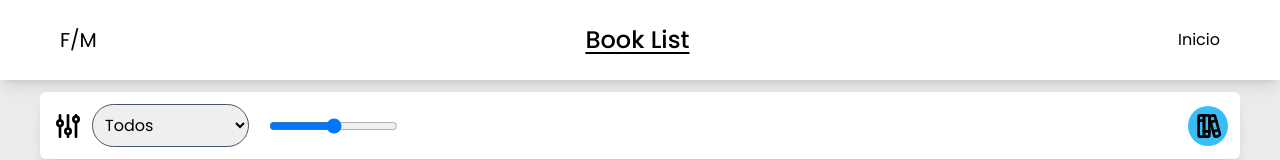
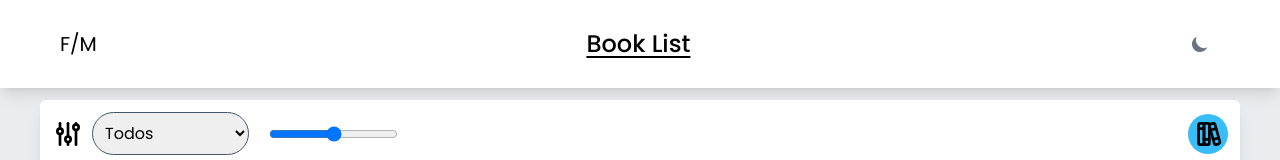
Before and after one commit to F4briMD/Books-list-v1, a React (Vite) app: page / in a window 1280 px wide. Shown: the top 160 px of the page. Built offline with nearby package versions, Linux system fonts and the light colour scheme.

Commit message:
darkmode

```diff
--- a/package.json
+++ b/package.json
@@ -10,6 +10,7 @@
     "preview": "vite preview"
   },
   "dependencies": {
+    "flowbite-react": "^0.5.0",
     "react": "^18.2.0",
     "react-dom": "^18.2.0"
   },
--- a/src/App.jsx
+++ b/src/App.jsx
@@ -35,7 +35,7 @@ function App() {
 
 
   return (
-    <main className="flex flex-col items-center h-screen font-Poppins ">
+    <main className="flex flex-col items-center h-full bg-[#ebecee] dark:bg-[#0e0e0c] font-Poppins ">
       <Header/>
       <section className="container mx-auto">
         <Books
--- a/src/components/BookMarkFav.jsx
+++ b/src/components/BookMarkFav.jsx
@@ -5,26 +5,26 @@ const BookMarkFav = ({bookMenuOpen,onClose,handleRemoveFavorites,favoritos}) =>
 
     return(
     <div
-    className={` fixed right-0 top-0 h-screen w-80  bg-slate-100 transition-transform transform ${
+    className={` fixed right-0 top-0 h-screen w-80  bg-slate-100 dark:bg-[#292b25]  dark:text-[#e7edea] transition-transform transform ${
         bookMenuOpen ? 'translate-x-0 shadow-2xl shadow-black' : 'translate-x-full'
     } overflow-y-auto ease-in-out duration-300 z-50 `}
     // style={{ zIndex: 1000 }}
   >
     {/* Contenido del menú aquí */}
     <section className="p-2 mt-5">
-      <button onClick={onClose} className="bg-[#e7e7e9] hover:bg-[#dbdbdb] py-2 px-4 rounded-lg text-[#0d0c22] text-lg">X</button>
+      <button onClick={onClose} className="bg-[#e7e7e9] dark:bg-[#363931]  dark:hover:bg-[#292b25] dark:text-[#e7edea] hover:bg-[#dbdbdb] py-2 px-4 rounded-lg duration-300 text-[#0d0c22] text-lg">X</button>
       <div className="flex flex-col gap-2 text-center">
           <h2 className="my-2 text-2xl font-medium underline underline-offset-4">Libros Agregados</h2>
 
           {favoritos.map((book) => (
-            <div key={book.id} className="relative flex flex-row items-center p-2 transition duration-200 rounded-md group hover:bg-gray-300">
+            <div key={book.id} className="relative flex flex-row items-center p-2 transition duration-200 rounded-md group hover:bg-gray-300 dark:hover:bg-[#363931]">
               <img src={book.cover} alt={`Portada de ${book.title}`}
               className="w-auto h-[120px] object-cover rounded-md"
               />
               <div className="flex flex-col w-full pl-4 text-left ">
 
               <p className="mb-1 text-lg font-medium">{book.title}</p>
-              <p className="mb-2 text-gray-600">{book.author.name}</p>
+              <p className="mb-2 text-gray-600 dark:text-[#a5a3a3]">{book.author.name}</p>
               <img src={BookMarkMinus} onClick={() => handleRemoveFavorites(book.id)}
               className="w-[32px]  h-[32px] py-1 m-2 bg-red-600 hover:bg-red-800 rounded-full absolute bottom-0 right-0 transition-all duration-300 text-slate-300 opacity-0 cursor-pointer group-hover:opacity-100"
               />
--- a/src/components/Books.jsx
+++ b/src/components/Books.jsx
@@ -55,7 +55,7 @@ const Books = ({openBookModal,handleAddToFavorites,handleRemoveFavorites,favorit
             return (
               <article
                 key={index}
-                className="flex flex-col w-full h-full p-2 transition duration-200 bg-white rounded-md shadow-lg hover:bg-gray-300"
+                className="flex flex-col w-full h-full p-2 transition duration-200 bg-white dark:bg-[#1b1d19] rounded-md shadow-lg hover:bg-gray-300 dark:hover:bg-[#292b25]"
               >
                 <div className="relative  h-[400px] group">
                   <img
@@ -73,13 +73,13 @@ const Books = ({openBookModal,handleAddToFavorites,handleRemoveFavorites,favorit
                     className="object-cover w-full h-full rounded-md"
                   />
                 </div>
-                <h2 className="pt-2 text-lg font-semibold text-center">
+                <h2 className="pt-2 text-lg font-semibold text-center dark:text-[#ece9e9]">
                   {item.book.title}
                 </h2>
-                <div className='px-2 pb-1 mt-auto'>
+                <div className='px-2 pb-1 mt-auto '>
 
                 {/* <p>{item.book.synopsis}</p> */}
-                <p className="pb-2 mt-auto font-medium text-gray-500">
+                <p className="pb-2 mt-auto font-medium text-gray-500 dark:text-[#b8b8b8]">
                   {item.book.author.name}
                 </p>
 
@@ -93,7 +93,7 @@ const Books = ({openBookModal,handleAddToFavorites,handleRemoveFavorites,favorit
                   <img
                     src={BaselineDensity}
                     alt=""
-                    className="cursor-pointer"
+                    className="cursor-pointer dark:decoration-white"
                     onClick={() => {
                       openBookModal(item.book.id);
                     }}
--- a/src/components/Header.jsx
+++ b/src/components/Header.jsx
@@ -1,3 +1,4 @@
+import ToggleDarkMode from "./ToggleDarkMode"
 
 
 const Header = () => {
@@ -14,7 +15,7 @@ const Header = () => {
           id="" />
         </div> */}
         <h1 className="text-2xl font-medium underline underline-offset-4 ">Book List </h1>
-        <span>Inicio</span>
+        <ToggleDarkMode/>
       </div>
       </header>
     </section>
--- /dev/null
+++ b/src/components/ToggleDarkMode.jsx
@@ -0,0 +1,15 @@
+import { DarkThemeToggle, Flowbite } from 'flowbite-react';
+
+const ToggleDarkMode = () => {
+  return (
+    <div>
+       <Flowbite>
+
+      <DarkThemeToggle />
+
+    </Flowbite>
+    </div>
+  )
+}
+
+export default ToggleDarkMode
--- a/src/index.css
+++ b/src/index.css
@@ -7,7 +7,7 @@
 
 body{
 /* background: rgb(246, 240, 250); */
-background: rgb(235, 236, 238);
+/* background: rgb(235, 236, 238); */
 }
 
 @media (max-width: 640px) {
--- a/tailwind.config.js
+++ b/tailwind.config.js
@@ -1,6 +1,10 @@
 /** @type {import('tailwindcss').Config} */
 export default {
-  content: ['./index.html','./src/**/*.{html,jsx}'],
+  content: [
+    './index.html','./src/**/*.{html,jsx}',
+    'node_modules/flowbite-react/**/*.{js,jsx,ts,tsx}'
+  ],
+
   theme: {
     extend: {
       fontFamily:{
```
Also changed, not shown: src/assets/icons/Baseline_density.svg, 1 other file (tests, documents, lock files or other folders).
